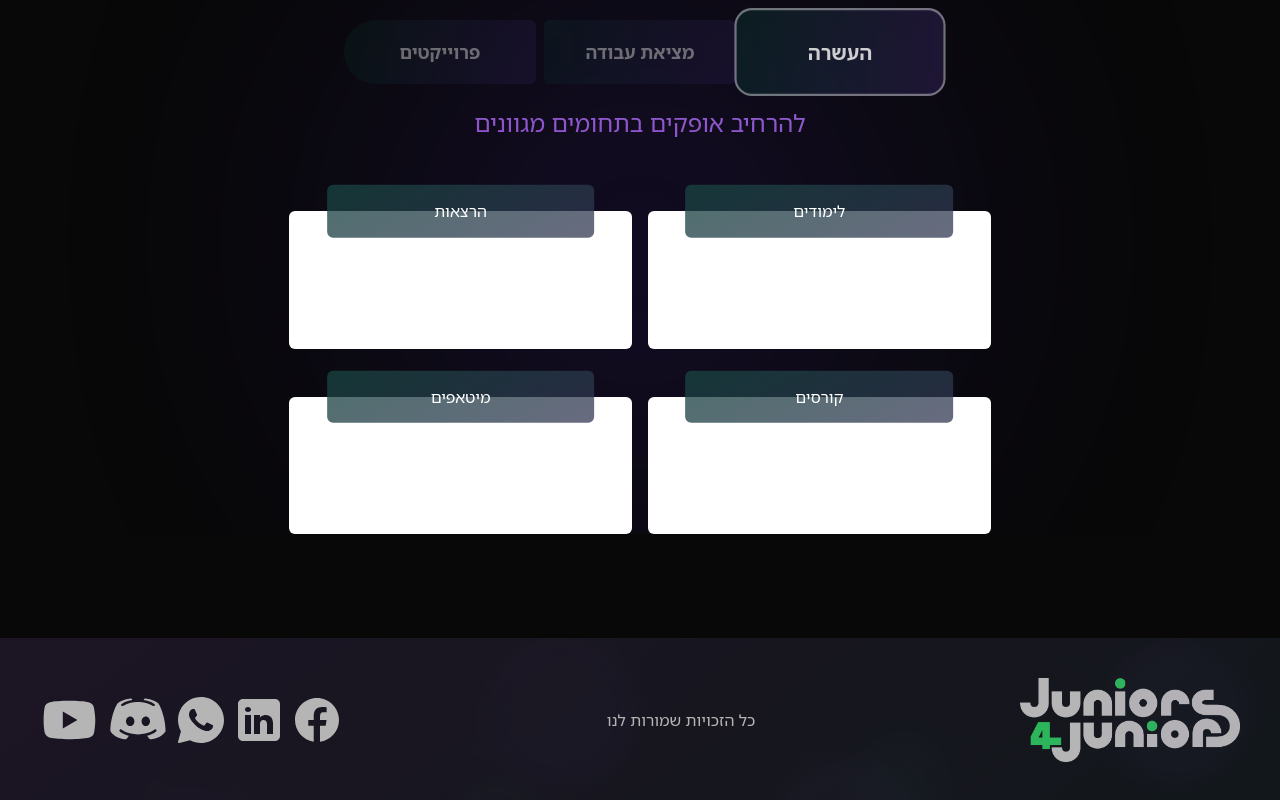
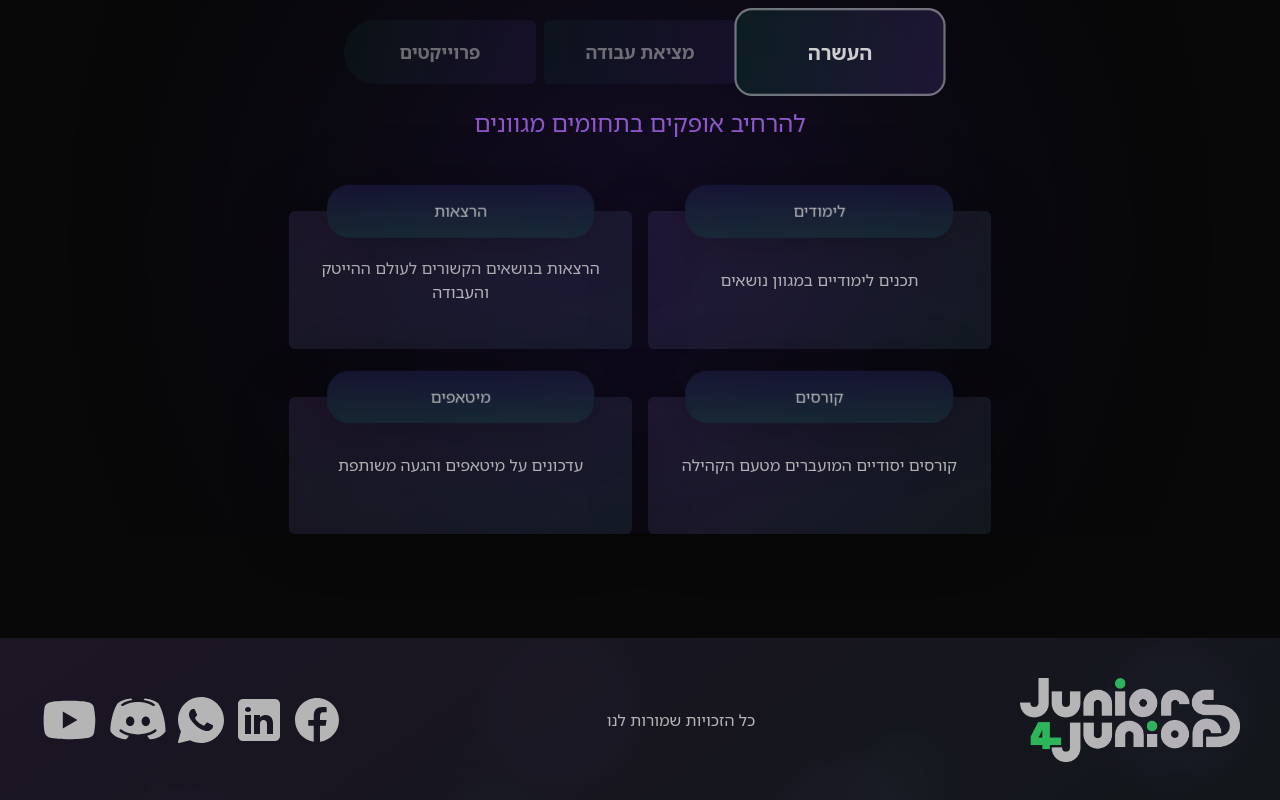
Before and after one commit to J4JIsrael/official-website, a Next.js app: page / in a window 1280 px wide. Shown: the part 1615-2415 px from the top of the page. Built offline with nearby package versions, Linux system fonts and the light colour scheme.

Commit message:
fix ourActivities cards

```diff
--- a/src/components/ourActivitiesSection/ourActivities/Card.tsx
+++ b/src/components/ourActivitiesSection/ourActivities/Card.tsx
@@ -1,11 +1,15 @@
 const styles = {
   headerBg: {
-    background:
-      'linear-gradient(154deg, rgba(1, 80, 50, 0.8) -92.79%, rgba(86, 37, 105, 0.7) 218.33%)',
+    background: 'linear-gradient(0deg, #1D3742 0%, #1b0a3f 158.33%)',
+    boxShadow: '0px 1px 64px rgba(0, 0, 0, 0.39)',
+    backdropFilter: 'blur(23px)',
+    borderRadius: '22px',
   },
   bodyBg: {
     background:
-      'linear-gradient(324.86deg, rgba(0, 255, 157, 0.1) -107.86%, rgba(213, 93, 255, 0.2) 176.56%);',
+      'linear-gradient(324.86deg, rgba(0, 255, 157, 0.1) -107.86%, rgba(61, 208, 185, 0.128819) -51.57%, rgba(92, 185, 199, 0.143229) -23.42%, rgba(98, 180, 202, 0.146173) -13.05%, rgba(150, 141, 226, 0.170563) 72.87%, rgba(213, 93, 255, 0.2) 176.56%)',
+    opacity: '0.7',
+    boxShadow: '0px 1px 64px rgba(0, 0, 0, 0.39)',
   },
 };
 
```
